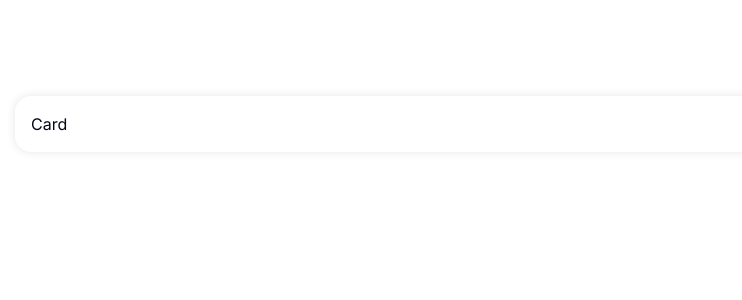
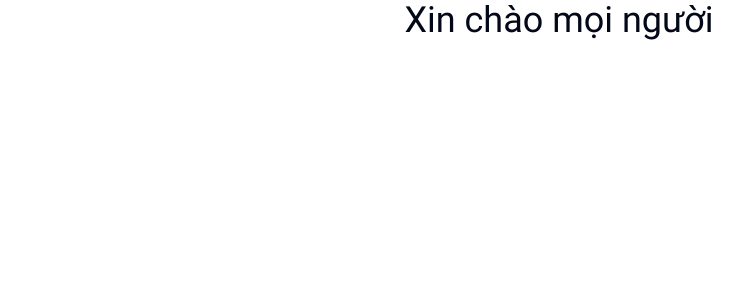
Before and after one commit to huynvn010193/next-14, a Next.js app in the folder client/: page / in a window 1280 px wide. Shown: the top 300 px of the page, without its empty margins (81-823 px from the left). Built offline with nearby package versions, Linux system fonts and the light colour scheme.

Commit message:
Sử dụng Fonts trong Next.js (Google Fonts, Local Fonts, Tailwind CSS)

```diff
--- a/client/src/app/layout.tsx
+++ b/client/src/app/layout.tsx
@@ -1,8 +1,24 @@
 import type { Metadata } from "next";
-import { Inter } from "next/font/google";
+// import { Roboto } from "next/font/google";
+import localFont from "next/font/local";
 import "./globals.css";
 
-const inter = Inter({ subsets: ["latin"] });
+// const roboto = Roboto({ subsets: ["vietnamese"], weight: ["100", "300"] });
+
+const myFont = localFont({
+  src: [
+    {
+      path: "./Roboto-Thin.ttf",
+      weight: "100",
+    },
+    {
+      path: "./Roboto-Regular.ttf",
+      weight: "400",
+    },
+  ],
+  display: "swap",
+  variable: "--font-roboto",
+});
 
 export const metadata: Metadata = {
   title: "Create Next App",
@@ -15,8 +31,8 @@ export default function RootLayout({
   children: React.ReactNode;
 }>) {
   return (
-    <html lang="en">
-      <body className={inter.className}>{children}</body>
+    <html lang='en'>
+      <body className={`${myFont.variable}`}>{children}</body>
     </html>
   );
 }
--- a/client/src/app/page.tsx
+++ b/client/src/app/page.tsx
@@ -1,122 +1,10 @@
-import { Button } from "@/components/ui/button";
-import { Input } from "@/components/ui/input";
-import Image from "next/image";
-import Card from "./Card";
-
 export default function Home() {
   return (
-    <main className='flex min-h-screen flex-col items-center justify-between p-24'>
-      {/* <div className='z-10 w-full max-w-5xl items-center justify-between font-mono text-sm lg:flex'>
-        <p className='fixed left-0 top-0 flex w-full justify-center border-b border-gray-300 bg-gradient-to-b from-zinc-200 pb-6 pt-8 backdrop-blur-2xl dark:border-neutral-800 dark:bg-zinc-800/30 dark:from-inherit lg:static lg:w-auto  lg:rounded-xl lg:border lg:bg-gray-200 lg:p-4 lg:dark:bg-zinc-800/30'>
-          Hello world&nbsp;
-          <code className='font-mono font-bold'>src/app/page.tsx</code>
-        </p>
-        <Button className='p-10 text-mini' variant={"outline"}>
-          Mua hàng NextJS
-        </Button>
-        <Input type='text' name='firsname' />
-        <div className='fixed bottom-0 left-0 flex h-48 w-full items-end justify-center bg-gradient-to-t from-white via-white dark:from-black dark:via-black lg:static lg:size-auto lg:bg-none'>
-          <a
-            className='pointer-events-none flex place-items-center gap-2 p-8 lg:pointer-events-auto lg:p-0'
-            href='https://vercel.com?utm_source=create-next-app&utm_medium=appdir-template&utm_campaign=create-next-app'
-            target='_blank'
-            rel='noopener noreferrer'
-          >
-            By{" "}
-            <Image
-              src='/vercel.svg'
-              alt='Vercel Logo'
-              className='dark:invert'
-              width={100}
-              height={24}
-              priority
-            />
-          </a>
-        </div>
-      </div>
-
-      <div className="relative z-[-1] flex place-items-center before:absolute before:h-[300px] before:w-full before:-translate-x-1/2 before:rounded-full before:bg-gradient-radial before:from-white before:to-transparent before:blur-2xl before:content-[''] after:absolute after:-z-20 after:h-[180px] after:w-full after:translate-x-1/3 after:bg-gradient-conic after:from-sky-200 after:via-blue-200 after:blur-2xl after:content-[''] before:dark:bg-gradient-to-br before:dark:from-transparent before:dark:to-blue-700 before:dark:opacity-10 after:dark:from-sky-900 after:dark:via-[#0141ff] after:dark:opacity-40 sm:before:w-[480px] sm:after:w-[240px] before:lg:h-[360px]">
-        <Image
-          className='relative dark:drop-shadow-[0_0_0.3rem_#ffffff70] dark:invert'
-          src='/next.svg'
-          alt='Next.js Logo'
-          width={180}
-          height={37}
-          priority
-        />
-      </div>
-
-      <div className='mb-32 grid text-center lg:mb-0 lg:w-full lg:max-w-5xl lg:grid-cols-4 lg:text-left'>
-        <a
-          href='https://nextjs.org/docs?utm_source=create-next-app&utm_medium=appdir-template&utm_campaign=create-next-app'
-          className='group rounded-lg border border-transparent px-5 py-4 transition-colors hover:border-gray-300 hover:bg-gray-100 hover:dark:border-neutral-700 hover:dark:bg-neutral-800/30'
-          target='_blank'
-          rel='noopener noreferrer'
-        >
-          <h2 className='mb-3 text-2xl font-semibold'>
-            Docs{" "}
-            <span className='inline-block transition-transform group-hover:translate-x-1 motion-reduce:transform-none'>
-              -&gt;
-            </span>
-          </h2>
-          <p className='m-0 max-w-[30ch] text-sm opacity-50'>
-            Find in-depth information about Next.js features and API.
-          </p>
-        </a>
-
-        <a
-          href='https://nextjs.org/learn?utm_source=create-next-app&utm_medium=appdir-template-tw&utm_campaign=create-next-app'
-          className='group rounded-lg border border-transparent px-5 py-4 transition-colors hover:border-gray-300 hover:bg-gray-100 hover:dark:border-neutral-700 hover:dark:bg-neutral-800/30'
-          target='_blank'
-          rel='noopener noreferrer'
-        >
-          <h2 className='mb-3 text-2xl font-semibold'>
-            Learn{" "}
-            <span className='inline-block transition-transform group-hover:translate-x-1 motion-reduce:transform-none'>
-              -&gt;
-            </span>
-          </h2>
-          <p className='m-0 max-w-[30ch] text-sm opacity-50'>
-            Learn about Next.js in an interactive course with&nbsp;quizzes!
-          </p>
-        </a>
-
-        <a
-          href='https://vercel.com/templates?framework=next.js&utm_source=create-next-app&utm_medium=appdir-template&utm_campaign=create-next-app'
-          className='group rounded-lg border border-transparent px-5 py-4 transition-colors hover:border-gray-300 hover:bg-gray-100 hover:dark:border-neutral-700 hover:dark:bg-neutral-800/30'
-          target='_blank'
-          rel='noopener noreferrer'
-        >
-          <h2 className='mb-3 text-2xl font-semibold'>
-            Templates{" "}
-            <span className='inline-block transition-transform group-hover:translate-x-1 motion-reduce:transform-none'>
-              -&gt;
-            </span>
-          </h2>
-          <p className='m-0 max-w-[30ch] text-sm opacity-50'>
-            Explore starter templates for Next.js.
-          </p>
-        </a>
-
-        <a
-          href='https://vercel.com/new?utm_source=create-next-app&utm_medium=appdir-template&utm_campaign=create-next-app'
-          className='group rounded-lg border border-transparent px-5 py-4 transition-colors hover:border-gray-300 hover:bg-gray-100 hover:dark:border-neutral-700 hover:dark:bg-neutral-800/30'
-          target='_blank'
-          rel='noopener noreferrer'
-        >
-          <h2 className='mb-3 text-2xl font-semibold'>
-            Deploy{" "}
-            <span className='inline-block transition-transform group-hover:translate-x-1 motion-reduce:transform-none'>
-              -&gt;
-            </span>
-          </h2>
-          <p className='m-0 max-w-[30ch] text-balance text-sm opacity-50'>
-            Instantly deploy your Next.js site to a shareable URL with Vercel.
-          </p>
-        </a>
-      </div> */}
-
-      <Card />
+    <main>
+      {/* <Card /> */}
+      <h1 className='font-sans text-4xl font-normal text-center'>
+        Xin chào mọi người
+      </h1>
     </main>
   );
 }
--- a/client/tailwind.config.ts
+++ b/client/tailwind.config.ts
@@ -1,13 +1,13 @@
-import type { Config } from "tailwindcss"
+import type { Config } from "tailwindcss";
 
 const config = {
   darkMode: ["class"],
   content: [
-    './pages/**/*.{ts,tsx}',
-    './components/**/*.{ts,tsx}',
-    './app/**/*.{ts,tsx}',
-    './src/**/*.{ts,tsx}',
-	],
+    "./pages/**/*.{ts,tsx}",
+    "./components/**/*.{ts,tsx}",
+    "./app/**/*.{ts,tsx}",
+    "./src/**/*.{ts,tsx}",
+  ],
   prefix: "",
   theme: {
     container: {
@@ -18,6 +18,9 @@ const config = {
       },
     },
     extend: {
+      fontFamily: {
+        sans: ["var(--font-roboto)"],
+      },
       colors: {
         border: "hsl(var(--border))",
         input: "hsl(var(--input))",
@@ -75,6 +78,6 @@ const config = {
     },
   },
   plugins: [require("tailwindcss-animate")],
-} satisfies Config
+} satisfies Config;
 
-export default config
+export default config;
```
Also changed, not shown: client/src/app/Roboto-Regular.ttf (added), client/src/app/Roboto-Thin.ttf (added), client/src/app/globals.css (indentation only).
